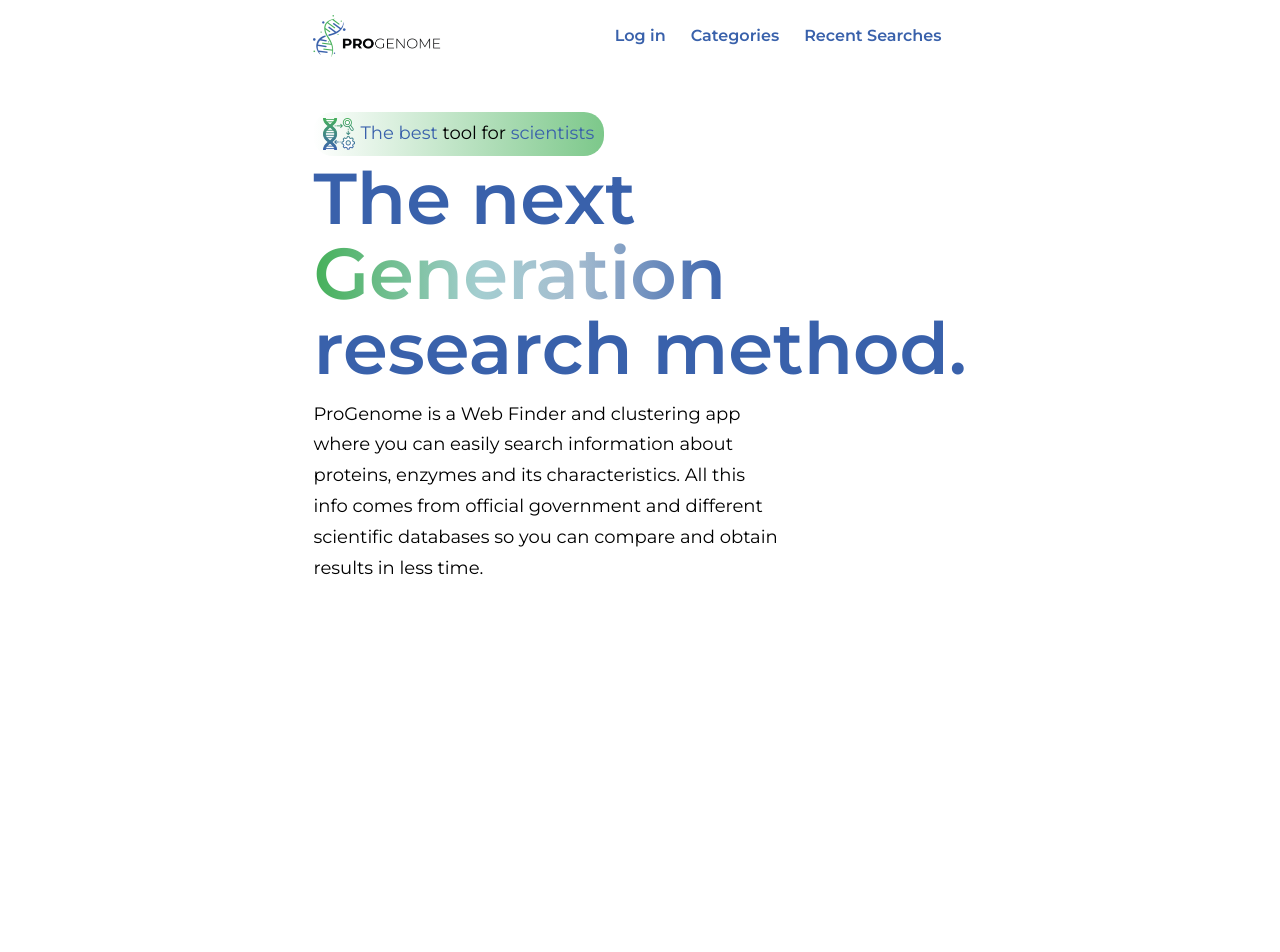
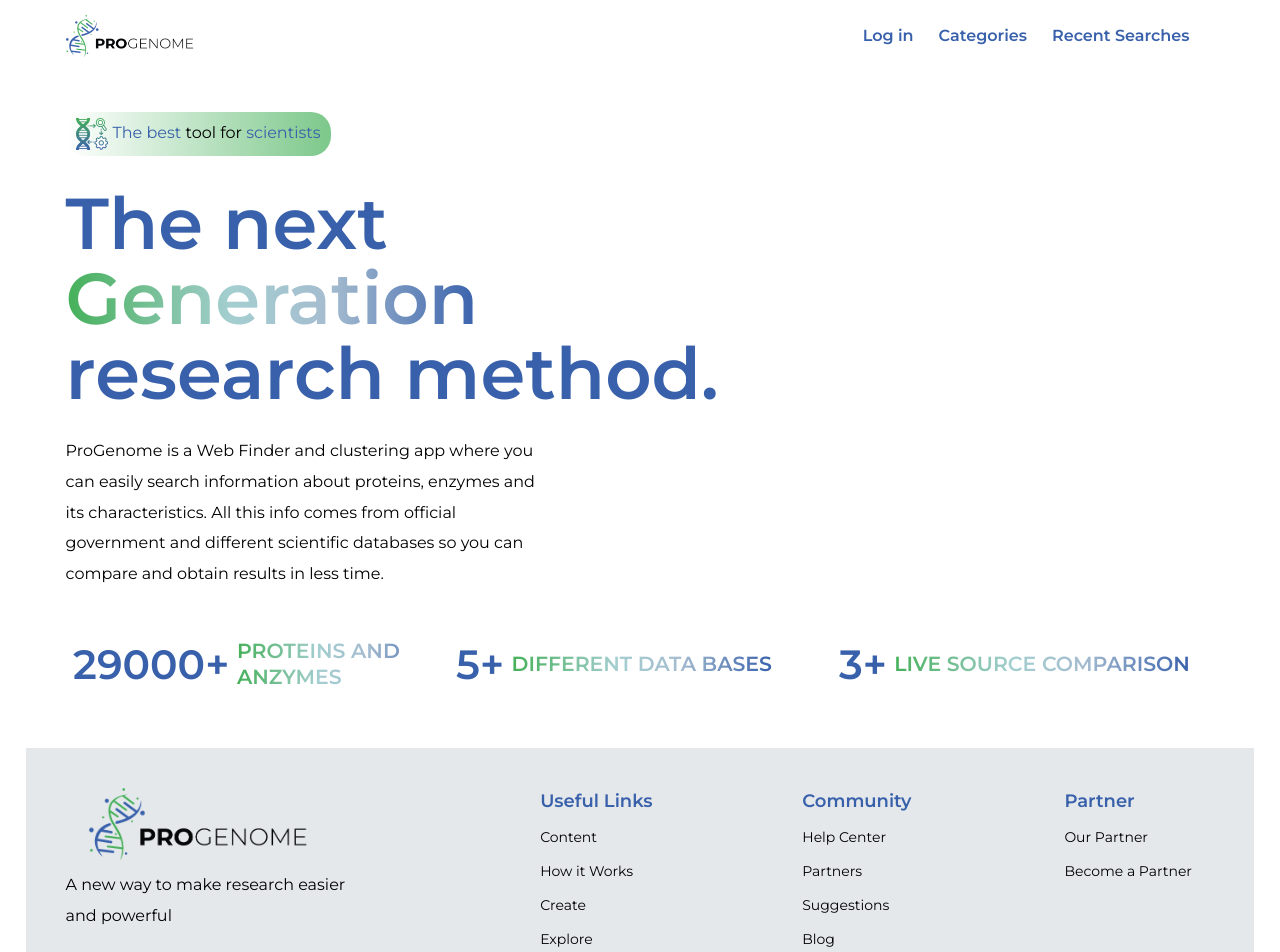
Before and after one commit to darksoul785/ProGenome, a React (Vite) app in the folder landingpage_progenome/progenome_app/: page / in a window 1280 px wide. Shown: the top 952 px of the page. Before the commit the page ends 800 px from the top, so only its background shows below. Built offline with nearby package versions, Linux system fonts and the light colour scheme; a web font is replaced by a local one.

Commit message:
Landing page done

```diff
--- a/landingpage_progenome/progenome_app/src/App.jsx
+++ b/landingpage_progenome/progenome_app/src/App.jsx
@@ -1,7 +1,7 @@
 //import React from 'react'
 import styles from './style';
 
-import { Navbar, Hero, Search, Login, Categories, RecentSearches, Footer, CTA, SignUp, Account } from './components';
+import { Navbar, Hero, Search, Login, Categories, RecentSearches, Footer, CTA, SignUp, Account, Stats } from './components';
 
 const App = () => (
   <div className="w-full overflow-hidden">
@@ -17,18 +17,33 @@
       </div>
     </div>
 
-    <div className={`bg-primary ${styles.paddingX} ${styles.flexCenter}`}>
+    <div className={`${styles.paddingX} ${styles.flexCenter}`}>
+      <div className={`${styles.boxWidth}`}>
+        <Stats />
+        {/* <Search />
+        <Login />
+        <Categories />
+        <RecentSearches />
+        <CTA />
+        <SignUp />
+        <Account /> */}
+        {/* <Footer /> */}
+      </div>
+    </div>
+
+    <div className={`${styles.paddingX} ${styles.flexCenter} bg-cont`}>
       <div className={`${styles.boxWidth}`}>
         {/* <Search />
         <Login />
         <Categories />
         <RecentSearches />
-        <Footer />
         <CTA />
         <SignUp />
         <Account /> */}
+        <Footer />
       </div>
     </div>
+
   </div>
 )
 
--- a/landingpage_progenome/progenome_app/src/components/Footer.jsx
+++ b/landingpage_progenome/progenome_app/src/components/Footer.jsx
@@ -1,9 +1,37 @@
 import React from 'react'
+import { logo } from '../assets';
+import { footerLinks, socialMedia } from '../constants';
+import styles from '../style';
 
-const Footer = () => {
-  return (
-    <div>Footer</div>
-  )
-}
+const Footer = () => (
+    <section className={`${styles.flexCenter} ${styles.paddingY} flex-col`}>
+      <div className={`${styles.flexStart} md:flex-row flex-col mb-8 w-full`}>
+        <div className="flex-[1] flex flex-col justify-start mr-10">
+        <img src={logo} alt="progenome" className="w-[266px] h-[72px] object-contain"/>
+        <p className={`${styles.paragraph} mt-4 max-w-[310px]`}>A new way to make research easier and powerful</p>
+        </div>
+
+        <div className="flex-[1.5] w-full flex flex-row justify-between flex-wrap md:mt-0 mt-10">
+          {footerLinks.map((footerLink) => (
+          <div key={footerLink.title} className={`flex flex-col ss:my-0 my-4 min-w-[150px]`}>
+            <h4 className="font-montserrat font-semibold text-[18px] leading-[27px] text-dimBlue">
+              {footerLink.title}
+            </h4>
+            <ul className="list-none mt-4">
+              {footerLink.links.map((link, index) => (
+                <li key={link.name} className={`font-montserrat font-medium text-[14px] leading-[24px] text-dimGray hover:text-secondary cursor-pointer
+                ${index !== footerLink.links.length - 1 ? 'mb-4' : 'mb-0'
+                }`}
+                >
+                  {link.name}
+                </li>
+              ))}
+            </ul>
+          </div>
+          ))}
+        </div>
+      </div>
+    </section>
+)
 
 export default Footer
--- a/landingpage_progenome/progenome_app/src/components/Hero.jsx
+++ b/landingpage_progenome/progenome_app/src/components/Hero.jsx
@@ -14,7 +14,7 @@
         </p>
       </div>
 
-      <div className="flex flex-row justify-between items-center w-full">
+      <div className="flex flex-row justify-between items-center w-full mt-10">
         <h1 className="flex-1 font-montserrat font-semibold ss:text-[72px] text-[52px] text-dimBlue ss:leading[100px leading-[75px]">
           The next <br className="sm:block hidden"/> {" "}
           <span className="text-gradient">Generation</span> {" "}
@@ -23,7 +23,7 @@
       </div>
 
       <h1 className="font-montserrat font-semibold ss:text-[68px] text-[52px] text-dimBlue ss:leading[100px leading-[75px] w-full">
-        <p className={`${styles.paragraph} max-w-[470px] mt-5`}>ProGenome is a Web Finder and clustering app where you can easily search information about proteins, enzymes and its characteristics. All this info comes from official government and different scientific
+        <p className={`${styles.paragraph} max-w-[470px] mt-10`}>ProGenome is a Web Finder and clustering app where you can easily search information about proteins, enzymes and its characteristics. All this info comes from official government and different scientific
           databases so you can compare and obtain results in less time.</p>
       </h1>
     </div>
--- a/landingpage_progenome/progenome_app/src/components/Stats.jsx
+++ b/landingpage_progenome/progenome_app/src/components/Stats.jsx
@@ -1,9 +1,19 @@
-import React from 'react'
+import { stats } from '../constants';
+import styles from '../style';
 
-const Stats = () => {
-  return (
-    <div>Stats</div>
-  )
-}
+const Stats = () => (
+  <section className={`${styles.flexCenter} flex-row flex-wrap sm:mb-20 mb-6`}>
+    {stats.map((stat) => (
+      <div key={stat.id} className={`flex-1 flex justify-start items-center flex-row m-3`}>
+        <h4 className="font-montserrat font-bold xs:text-[40.89px] text-[30.89 px] xs:leading-[53.16px] leading-[43.16px] text-dimBlue">
+            {stat.value}
+        </h4>
+        <p className="font-montserrat font-semibold xs:text-[20.45px] text-[15.45px] xs:leading-[26.58px] leading-[21.58px] text-gradient uppercase ml-3">
+          {stat.title}
+        </p>
+      </div>
+    ))}
+  </section>
+);
 
 export default Stats
--- a/landingpage_progenome/progenome_app/src/constants/index.js
+++ b/landingpage_progenome/progenome_app/src/constants/index.js
@@ -69,18 +69,18 @@
 export const stats = [
   {
     id: "stats-1",
-    title: "User Active",
-    value: "3800+",
+    title: "Proteins and anzymes",
+    value: "29000+",
   },
   {
     id: "stats-2",
-    title: "Trusted by Company",
-    value: "230+",
+    title: "different data bases",
+    value: "5+",
   },
   {
     id: "stats-3",
-    title: "Transaction",
-    value: "$230M+",
+    title: "live source comparison",
+    value: "3+",
   },
 ];
 
--- a/landingpage_progenome/progenome_app/src/style.js
+++ b/landingpage_progenome/progenome_app/src/style.js
@@ -2,7 +2,7 @@
     boxWidth: "xl:max-w-[1280px] w-full",
 
     heading2: "font-poppins font-semibold xs:text-[48px] text-[40px] text-white xs:leading-[76.8px] leading-[66.8px] w-full",
-    paragraph: "font-montserrat font-normal text-dimGray text-[18px] leading-[30.8px]",
+    paragraph: "font-montserrat font-normal text-dimGray text-[16px] leading-[30.8px]",
 
     flexCenter: "flex justify-center items-center",
     flexStart: "flex justify-center items-start",
--- a/landingpage_progenome/progenome_app/tailwind.config.cjs
+++ b/landingpage_progenome/progenome_app/tailwind.config.cjs
@@ -5,8 +5,9 @@
   theme: {
     extend: {
       colors: {
-        primary: "#6EB330",
-        secondary: "#3D71BD",
+        primary: "#3961AB",
+        secondary: "#44AF58",
+        cont: "#E4E8EB",
         white: "rgba(255, 255, 255, 1)",
         dimBlue: "#3961AB",
         dimGray: "#000000"
```
